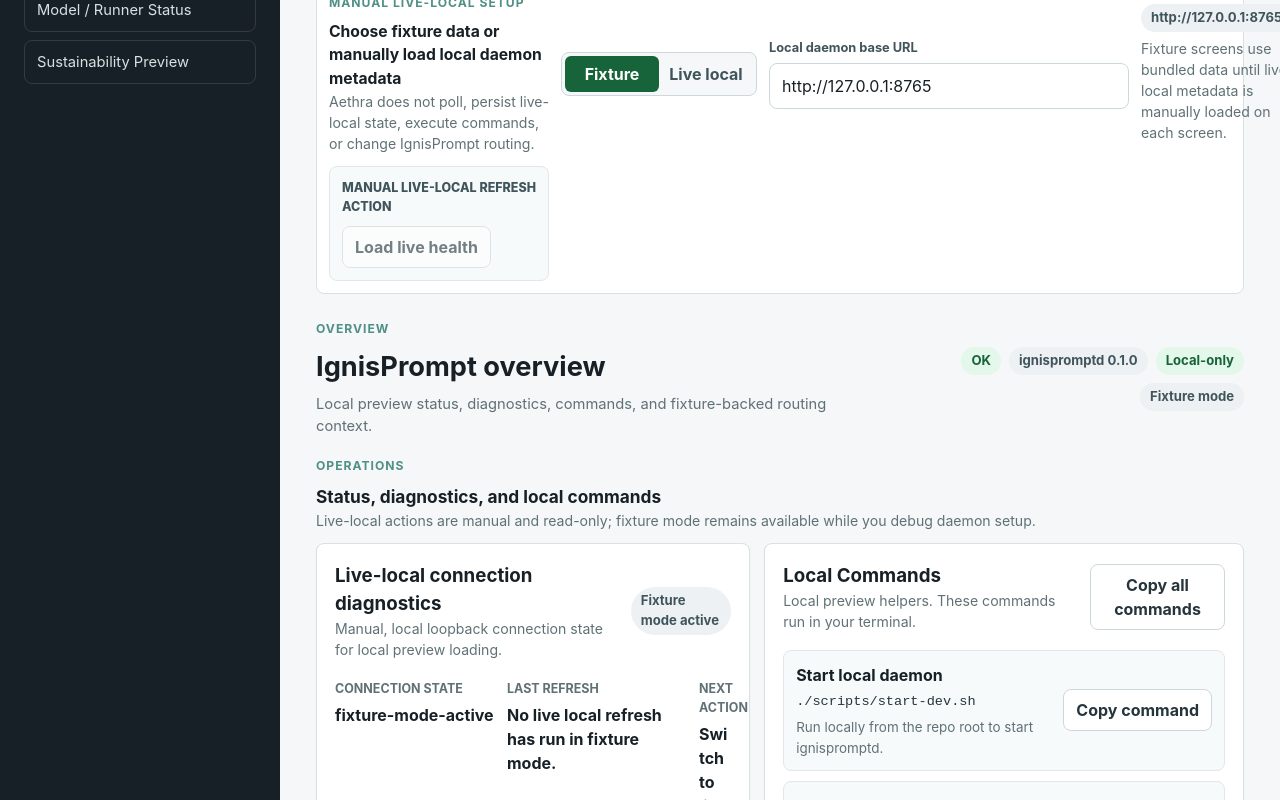
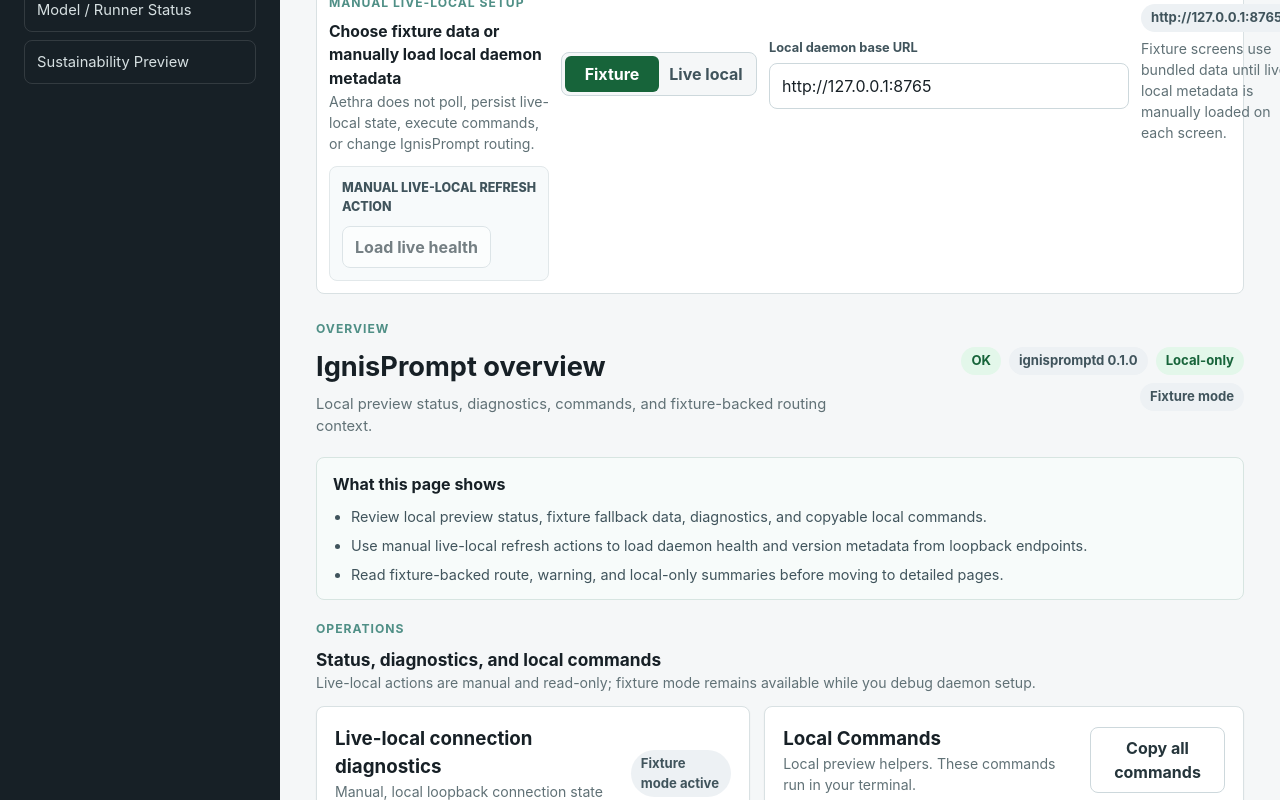
Before and after one commit to AIgnitron/ignisprompt, a React (Vite) app in the folder apps/aethra/: page / in a window 1280 px wide. Shown: the part 407-1207 px from the top of the page. Built offline with nearby package versions, Linux system fonts and the light colour scheme.

Commit message:
feat: add Aethra guided page help (#132)
Co-authored-by: Alaa-Aignitron <alaa@aignitron.com>

```diff
--- /dev/null
+++ b/apps/aethra/src/components/PageHelp.tsx
@@ -0,0 +1,20 @@
+type PageHelpProps = {
+  title?: string;
+  items: string[];
+};
+
+export function PageHelp({
+  title = "What this page shows",
+  items,
+}: PageHelpProps) {
+  return (
+    <section className="page-help" aria-label={title}>
+      <h3>{title}</h3>
+      <ul>
+        {items.map((item) => (
+          <li key={item}>{item}</li>
+        ))}
+      </ul>
+    </section>
+  );
+}
--- a/apps/aethra/src/routes/AuditEvents.tsx
+++ b/apps/aethra/src/routes/AuditEvents.tsx
@@ -4,6 +4,7 @@
 import type { AethraDataMode, LiveAuditEventsState } from "../dataSource";
 import { EmptyState } from "../components/EmptyState";
 import { MetricCard } from "../components/MetricCard";
+import { PageHelp } from "../components/PageHelp";
 import { StatusBadge } from "../components/StatusBadge";
 import {
   countAuditCacheHits,
@@ -71,6 +72,10 @@
         <div>
           <p className="eyebrow">Audit Events</p>
           <h2>Local audit records</h2>
+          <p className="page-subtitle">
+            Inspect fixture or manually loaded route history, warnings, and
+            local estimate fields.
+          </p>
         </div>
         <div className="status-strip" aria-label="Audit metadata status">
           <StatusBadge tone={isLiveAuditLoaded ? "ok" : "neutral"}>
@@ -79,6 +84,14 @@
           <StatusBadge tone="neutral">Read-only</StatusBadge>
         </div>
       </header>
+
+      <PageHelp
+        items={[
+          "Review local process audit records from fixture data or a manual live-local refresh.",
+          "Inspect route history, warnings, cache hints, and sustainability estimate fields.",
+          "Audit events are local records for observability, not signed evidence or production deployment proof.",
+        ]}
+      />
 
       <AuditMetadataPanel
         dataMode={dataMode}
--- a/apps/aethra/src/routes/ModelRunnerStatus.tsx
+++ b/apps/aethra/src/routes/ModelRunnerStatus.tsx
@@ -8,6 +8,7 @@
 import { modelFixtures } from "../fixtures/aethraFixture";
 import { EmptyState } from "../components/EmptyState";
 import { MetricCard } from "../components/MetricCard";
+import { PageHelp } from "../components/PageHelp";
 import { StatusBadge } from "../components/StatusBadge";
 import {
   countDeclaredLocalPaths,
@@ -84,6 +85,10 @@
         <div>
           <p className="eyebrow">Model / Runner Status</p>
           <h2>Model and runner status hints</h2>
+          <p className="page-subtitle">
+            Review manifest metadata and local daemon status hints without
+            changing models or runners.
+          </p>
         </div>
         <div className="status-strip" aria-label="Model metadata status">
           <StatusBadge tone={isLiveModelsLoaded ? "ok" : "neutral"}>
@@ -93,6 +98,14 @@
           <StatusBadge tone="warning">Status hints only</StatusBadge>
         </div>
       </header>
+
+      <PageHelp
+        items={[
+          "Review model manifests and model and runner status hints from fixture data or manual live-local refresh.",
+          "Status values are configuration, path, and runner hints only.",
+          "Aethra observes local status; it does not install, delete, start, stop, or change models or runners.",
+        ]}
+      />
 
       <ModelMetadataPanel
         dataMode={dataMode}
--- a/apps/aethra/src/routes/Overview.tsx
+++ b/apps/aethra/src/routes/Overview.tsx
@@ -1,6 +1,7 @@
 import { useState } from "react";
 import { EmptyState } from "../components/EmptyState";
 import { MetricCard } from "../components/MetricCard";
+import { PageHelp } from "../components/PageHelp";
 import { StatusBadge } from "../components/StatusBadge";
 import type {
   AethraDataMode,
@@ -116,6 +117,14 @@
           </StatusBadge>
         </div>
       </header>
+
+      <PageHelp
+        items={[
+          "Review local preview status, fixture fallback data, diagnostics, and copyable local commands.",
+          "Use manual live-local refresh actions to load daemon health and version metadata from loopback endpoints.",
+          "Read fixture-backed route, warning, and local-only summaries before moving to detailed pages.",
+        ]}
+      />
 
       <section className="overview-section-group" aria-label="Local preview operations">
         <div className="section-heading">
--- a/apps/aethra/src/routes/RoutingExplorer.tsx
+++ b/apps/aethra/src/routes/RoutingExplorer.tsx
@@ -3,6 +3,7 @@
 import { RouteExplainResponse } from "../api/contracts";
 import { routeExplainFixture } from "../fixtures/aethraFixture";
 import { EmptyState } from "../components/EmptyState";
+import { PageHelp } from "../components/PageHelp";
 import { StatusBadge } from "../components/StatusBadge";
 import {
   buildRouteExplainRequest,
@@ -142,6 +143,10 @@
         <div>
           <p className="eyebrow">Routing Explorer</p>
           <h2>Route inspection only</h2>
+          <p className="page-subtitle">
+            Inspect route decisions, tiers, explanations, and local-only policy
+            outcomes with fixture data or an explicit local request.
+          </p>
         </div>
         <div className="status-strip" aria-label="Routing Explorer status">
           <StatusBadge tone="neutral">Fixture default</StatusBadge>
@@ -149,6 +154,14 @@
           <StatusBadge tone="neutral">Read-only</StatusBadge>
         </div>
       </header>
+
+      <PageHelp
+        items={[
+          "Compare fixture route examples with an optional live local route-explain request.",
+          "Route tiers, route codes, warnings, and explanations come from IgnisPrompt.",
+          "Live route-explain stays on the configured local daemon and appends a local audit event.",
+        ]}
+      />
 
       <div className="routing-layout">
         <RouteExplainForm
--- a/apps/aethra/src/routes/SustainabilityPreview.tsx
+++ b/apps/aethra/src/routes/SustainabilityPreview.tsx
@@ -13,6 +13,7 @@
 } from "../dataSource";
 import { EmptyState } from "../components/EmptyState";
 import { MetricCard } from "../components/MetricCard";
+import { PageHelp } from "../components/PageHelp";
 import { StatusBadge } from "../components/StatusBadge";
 import {
   buildSustainabilityJsonReportText,
@@ -98,6 +99,10 @@
               ? "Live local: counterfactual proxy estimates"
               : "Preview only: proxy indicators"}
           </h2>
+          <p className="page-subtitle">
+            Review methodology-dependent estimates and export local reports from
+            the currently displayed metrics.
+          </p>
         </div>
         <div
           className="status-strip"
@@ -110,6 +115,14 @@
           <StatusBadge tone="warning">Methodology-dependent</StatusBadge>
         </div>
       </header>
+
+      <PageHelp
+        items={[
+          "Review estimated, methodology-dependent proxy indicators from fixture data or manual live-local metrics.",
+          "Exports are generated locally from the currently displayed metrics and do not upload report data.",
+          "These values are not measured energy use, not actual carbon accounting, and not formal sustainability reporting.",
+        ]}
+      />
 
       <SustainabilityLiveControl
         dataMode={dataMode}
--- a/apps/aethra/src/styles.css
+++ b/apps/aethra/src/styles.css
@@ -300,6 +300,30 @@
   margin: 6px 0 0;
   color: #607176;
   font-size: 0.92rem;
+}
+
+.page-help {
+  display: grid;
+  gap: 10px;
+  padding: 14px 16px;
+  border: 1px solid #d7e5e1;
+  border-radius: 8px;
+  background: #f7fbfa;
+}
+
+.page-help h3 {
+  margin: 0;
+  color: #172026;
+  font-size: 1rem;
+}
+
+.page-help ul {
+  display: grid;
+  gap: 7px;
+  margin: 0;
+  padding-left: 18px;
+  color: #40545c;
+  font-size: 0.9rem;
 }
 
 .status-strip {
```
Also changed, not shown: 4 other files (tests, documents, lock files or other folders).
